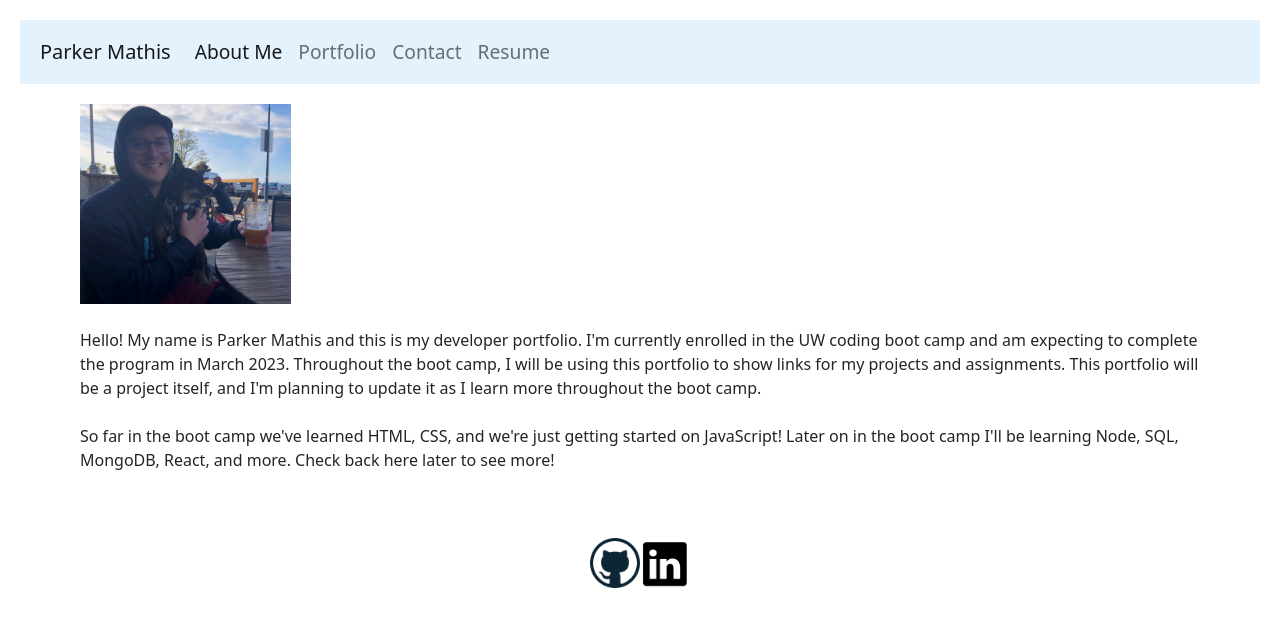
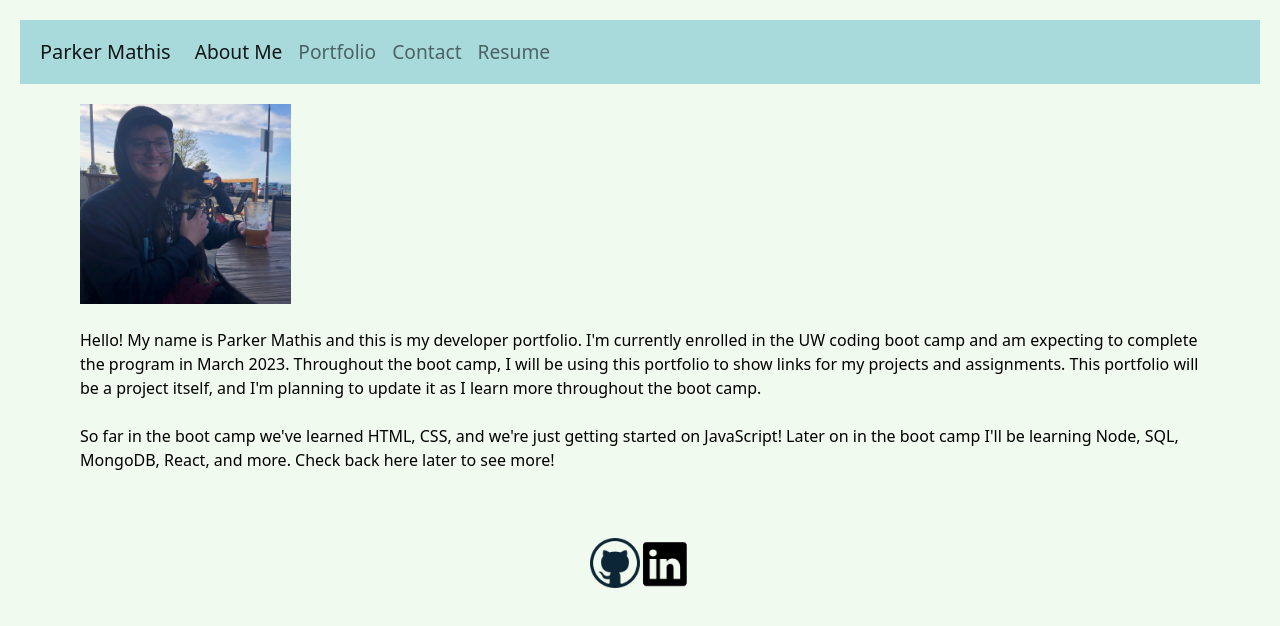
Before and after one commit to markerpathis/react-portfolio, a React (Create React App) app: page / in a window 1280 px wide. Shown: the top 626 px of the page. Built offline with nearby package versions, Linux system fonts and the light colour scheme.

Commit message:
Updated color palette

```diff
--- /dev/null
+++ b/public/assets/css/style.css
@@ -0,0 +1,4 @@
+.body {
+  background-color: #f1faee;
+  color: black;
+}
--- a/public/index.html
+++ b/public/index.html
@@ -5,6 +5,8 @@
     <meta name="viewport" content="width=device-width, initial-scale=1" />
     <meta name="theme-color" content="#000000" />
     <meta name="description" content="Web site created using create-react-app" />
+    <link rel="stylesheet" href="./assets/css/style.css" />
+
     <!-- <link rel="apple-touch-icon" href="%PUBLIC_URL%/logo192.png" /> -->
     <!--
       manifest.json provides metadata used when your web app is installed on a
@@ -24,7 +26,7 @@
     -->
     <title>Developer Portfolio: Parker Mathis</title>
   </head>
-  <body>
+  <body class="body">
     <!-- <noscript>You need to enable JavaScript to run this app.</noscript> -->
 
     <div id="root"></div>
--- a/src/components/Header.js
+++ b/src/components/Header.js
@@ -4,12 +4,14 @@ import Navbar from "react-bootstrap/Navbar";
 
 const styles = {
   heading: {
-    background: "#e3f2fd",
+    background: "#A8DADC",
     minHeight: 50,
     lineHeight: 2.5,
     fontSize: "1.2rem",
-    color: "black",
     padding: "0 20px",
+  },
+  headingText: {
+    color: "white",
   },
 };
 
--- a/src/components/pages/Contact.js
+++ b/src/components/pages/Contact.js
@@ -2,6 +2,12 @@ import React from "react";
 import Button from "react-bootstrap/Button";
 import Form from "react-bootstrap/Form";
 import "../../styles/content.css";
+
+const styles = {
+  button: {
+    backgroundColor: "#1D3557",
+  },
+};
 
 export default function Contact() {
   return (
@@ -30,7 +36,8 @@ export default function Contact() {
         <Form.Control as="textarea" placeholder="Leave a message here" style={{ height: "100px" }} />
       </Form.Group>
 
-      <Button variant="primary" type="submit">
+      {/* <Button variant="primary" type="submit"> */}
+      <Button style={styles.button} type="submit">
         Submit
       </Button>
     </Form>
```
